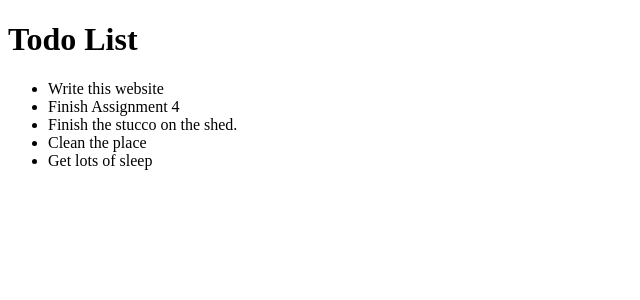
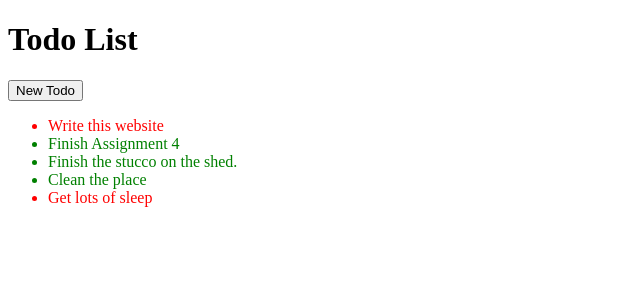
Before and after one commit to indoorConstructionMan/Django, a Django app: page /todo/ in a window 1280 px wide. Shown: the top 300 px of the page, without its empty margins (0-640 px from the left). Run offline with Django 3.2, Linux system fonts and the light colour scheme; data comes from the database, SQL or seed files in the repository; both versions use the stored data as it was after the commit.

Commit message:
Changed the view, now renders with dictionary context. Lists the items from database, printing red font if not complete and green if complete. Also, abstracted out the html to just include blocks.

```diff
--- /dev/null
+++ b/website_1/todo/static/todo/style.css
@@ -0,0 +1,3 @@
+h1 {
+  color: blue;
+}
--- a/website_1/todo/templates/todo/base.html
+++ b/website_1/todo/templates/todo/base.html
@@ -4,13 +4,7 @@
     <title>Todo Application</title>
   </head>
   <body>
-    <h1>Todo List</h1>
-
-    <ul>
-      {% for todo in todos %}
-      <li>{{ todo.todo_description }}</li>
-      {% endfor %}
-    </ul>
-
+    {% block content %}
+    {% endblock %}
   </body>
 </html>
--- /dev/null
+++ b/website_1/todo/templates/todo/index.html
@@ -0,0 +1,17 @@
+{% extends "todo/base.html" %}
+{% load staticfiles %}
+<link rel="stylesheet" type="text/css" href="{% static 'todo/style.css' %}" />
+
+{% block content %}
+  <h1>Todo List</h1>
+  <input type="submit" value="New Todo" />
+  <ul>
+    {% for todo in todos %}
+      {% if todo.todo_completed == False %}
+        <li style="color:red;">{{ todo.todo_description}}</li>
+      {% elif todo.todo_completed == True %}
+        <li style="color:green;">{{ todo.todo_description}}</li>
+      {% endif %}
+    {% endfor %}
+  </ul>
+{% endblock %}
--- a/website_1/todo/views.py
+++ b/website_1/todo/views.py
@@ -6,6 +6,6 @@ from .models import Todo
 
 def index(request):
     todos = Todo.objects.all()
-    t = loader.get_template('todo/base.html')
+    t = loader.get_template('todo/index.html')
     c = Context({'todos': todos})
     return HttpResponse(t.render(c))
```
Also changed, not shown: website_1/db.sqlite3, website_1/todo/static/todo/images/smooth.jpg (added), website_1/todo/static/todo/images/smooth.png (added), website_1/todo/static/todo/images/smoothie.jpg (added).
